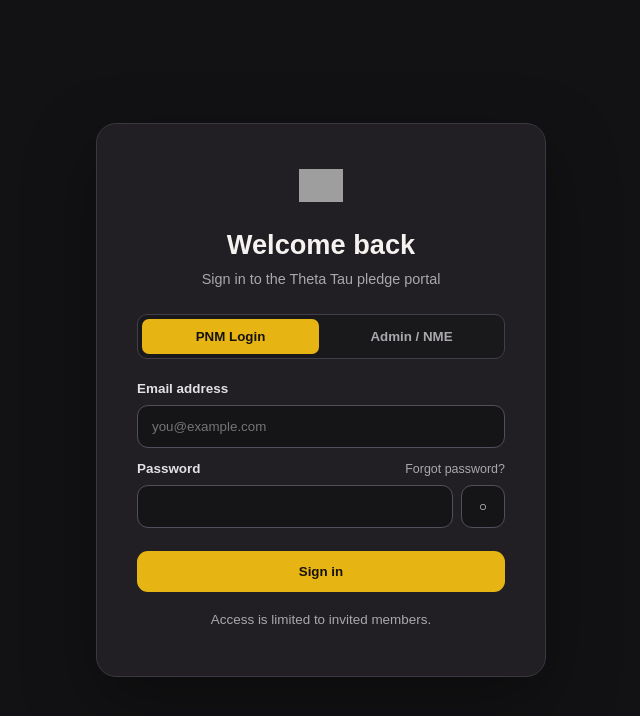
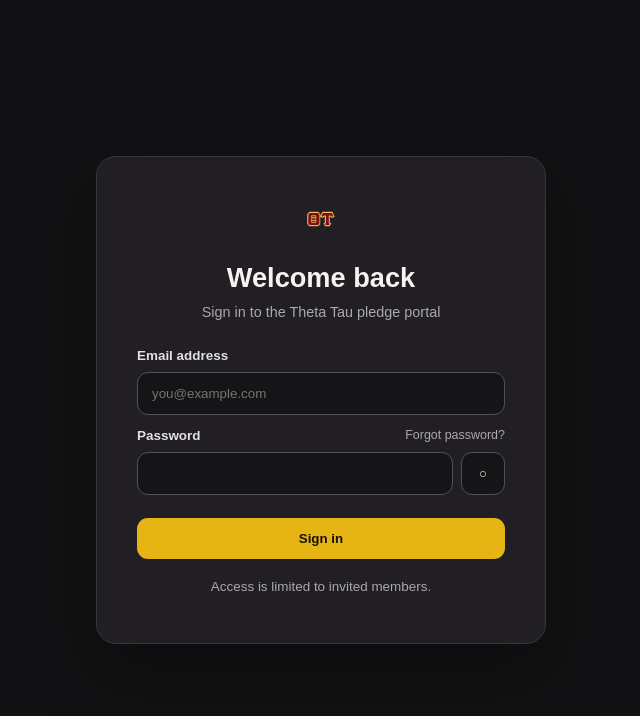
Before and after one commit to VeloxityOW/Theta-Tau-Study-Guide, a Next.js app: page / in a window 1280 px wide. Shown: the top 716 px of the page, without its empty margins (319-959 px from the left). Built offline with nearby package versions, Linux system fonts and the light colour scheme; grey boxes are pictures that could not be loaded.

Commit message:
Login page only have 1 login now

```diff
--- a/app/page.js
+++ b/app/page.js
@@ -4,7 +4,6 @@
 import { createClient } from "../lib/supabase/client";
 
 export default function SignInPage() {
-  const [role, setRole] = useState("pnm");
   const [email, setEmail] = useState("");
   const [password, setPassword] = useState("");
   const [showPassword, setShowPassword] = useState(false);
@@ -16,5 +15,5 @@
     if (!error) window.location.assign("/dashboard");
     setSending(false); setMessage(error ? "We couldn't sign you in. Check your email and password, or reset your password." : "");
   }
-  return <main className="auth-page"><section className="auth-card login-card"><img className="portal-logo" src="/ot.webp" alt="Theta Tau" /><h1>Welcome back</h1><p className="lead">Sign in to the Theta Tau pledge portal</p><div className="role-tabs" role="tablist" aria-label="Sign-in role"><button className={role === "pnm" ? "active" : ""} onClick={() => setRole("pnm")} type="button">PNM Login</button><button className={role === "staff" ? "active" : ""} onClick={() => setRole("staff")} type="button">Admin / NME</button></div><form onSubmit={signIn}><label htmlFor="email">Email address</label><input id="email" type="email" autoComplete="email" value={email} onChange={event => setEmail(event.target.value)} placeholder="you@example.com" required /><div className="password-label"><label htmlFor="password">Password</label><a href="/forgot-password">Forgot password?</a></div><div className="password-field"><input id="password" type={showPassword ? "text" : "password"} autoComplete="current-password" value={password} onChange={event => setPassword(event.target.value)} required /><button aria-label={showPassword ? "Hide password" : "Show password"} onClick={() => setShowPassword(!showPassword)} type="button">{showPassword ? "◉" : "○"}</button></div><button className="primary" disabled={sending} type="submit">{sending ? "Signing in…" : "Sign in"}</button></form><p className="notice">{message || "Access is limited to invited members."}</p></section></main>;
+  return <main className="auth-page"><section className="auth-card login-card"><img className="portal-logo" src="/ot.webp" alt="Theta Tau" /><h1>Welcome back</h1><p className="lead">Sign in to the Theta Tau pledge portal</p><form onSubmit={signIn}><label htmlFor="email">Email address</label><input id="email" type="email" autoComplete="email" value={email} onChange={event => setEmail(event.target.value)} placeholder="you@example.com" required /><div className="password-label"><label htmlFor="password">Password</label><a href="/forgot-password">Forgot password?</a></div><div className="password-field"><input id="password" type={showPassword ? "text" : "password"} autoComplete="current-password" value={password} onChange={event => setPassword(event.target.value)} required /><button aria-label={showPassword ? "Hide password" : "Show password"} onClick={() => setShowPassword(!showPassword)} type="button">{showPassword ? "◉" : "○"}</button></div><button className="primary" disabled={sending} type="submit">{sending ? "Signing in…" : "Sign in"}</button></form><p className="notice">{message || "Access is limited to invited members."}</p></section></main>;
 }
```
Also changed, not shown: public/ot.webp (added).
